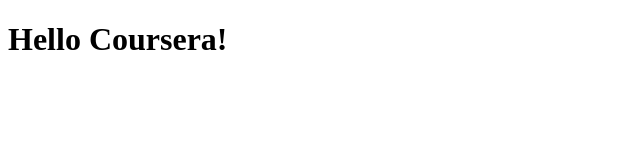
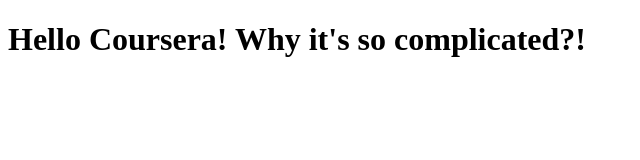
Before and after one commit to loyjoy-zz/coursera-test, a plain HTML site: page site/index.html in a window 1280 px wide. Shown: the whole page, without its empty margins (0-640 px from the left). Drawn offline with Linux system fonts and the light colour scheme.

Commit message:
Small addition to our page content

```diff
--- a/site/index.html
+++ b/site/index.html
@@ -4,6 +4,6 @@
 	<title>Hello Coursera!</title>
 </head>
 <body>
-  <h1>Hello Coursera!</h1>
+  <h1>Hello Coursera! Why it's so complicated?!</h1>
 </body>
 </html>
```
